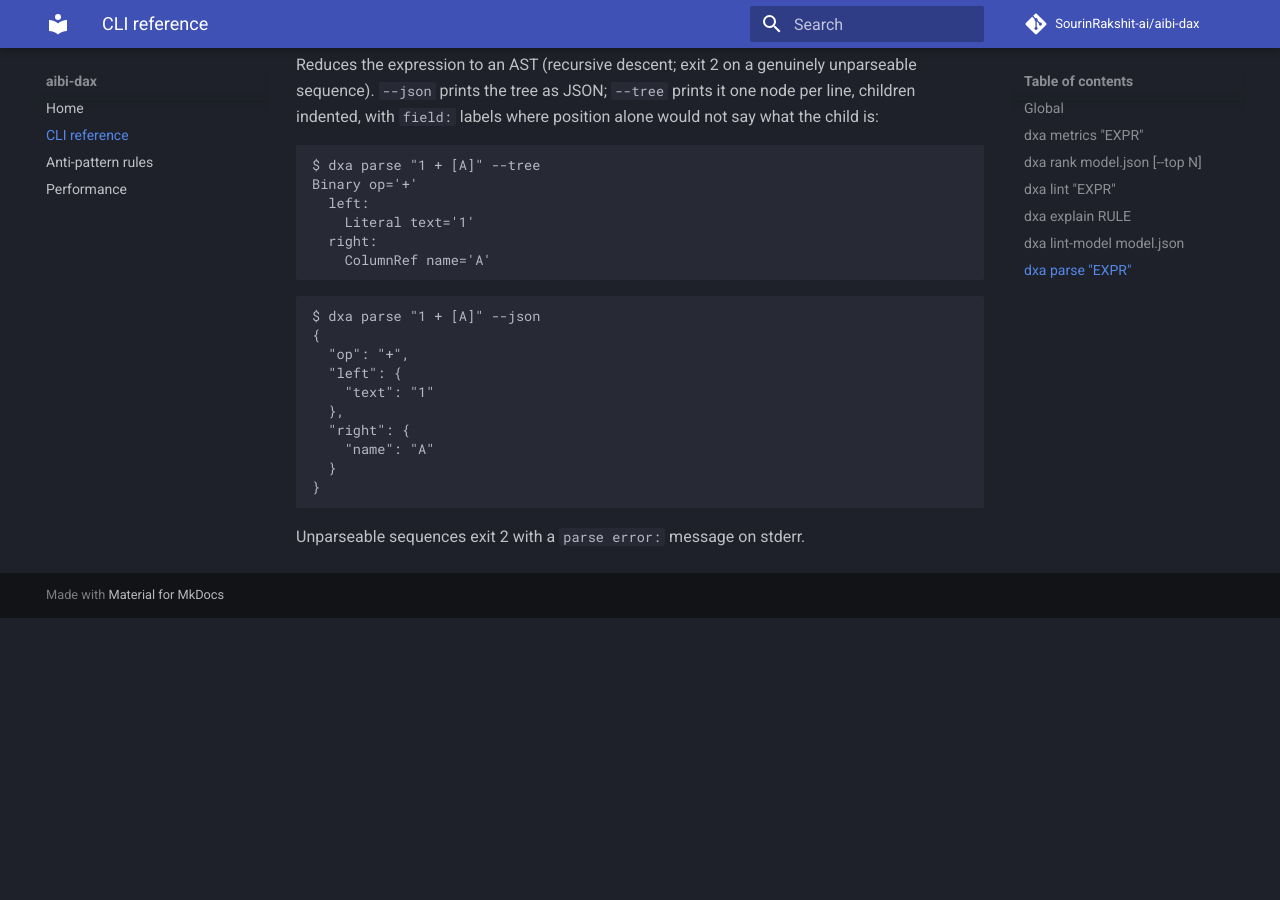
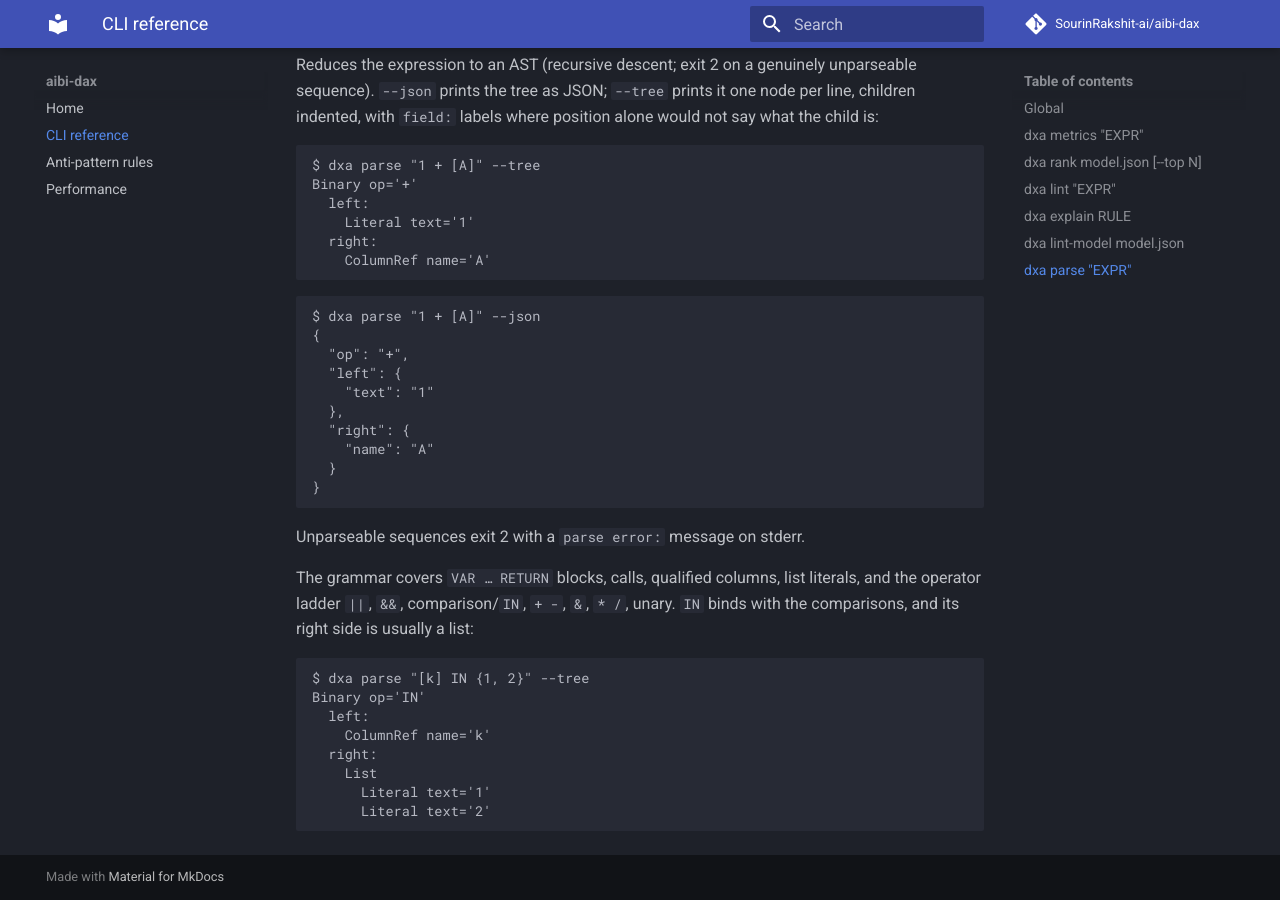
Before and after one commit to SourinRakshit-ai/aibi-dax, an MkDocs documentation site: the page built from docs/CLI.md, in a window 1280 px wide and 900 px high, scrolled down 1635 px. Built offline with MkDocs 1.6.1 and Material for MkDocs 9.7.7, drawn with Linux system fonts in a browser that asks for light colours; comment, search, counter and statistics services are not loaded; before the commit the page ends 2253 px from its top, so only the background shows below that.

Commit message:
docs: IN list literals in the CLI grammar, changelog, fix duplicate parse row

````diff
--- a/docs/CLI.md
+++ b/docs/CLI.md
@@ -100,3 +100,19 @@ $ dxa parse "1 + [A]" --json
 ```
 
 Unparseable sequences exit 2 with a `parse error:` message on stderr.
+
+The grammar covers `VAR … RETURN` blocks, calls, qualified columns,
+list literals, and the operator ladder `||`, `&&`, comparison/`IN`,
+`+ -`, `&`, `* /`, unary. `IN` binds with the comparisons, and its
+right side is usually a list:
+
+```
+$ dxa parse "[k] IN {1, 2}" --tree
+Binary op='IN'
+  left:
+    ColumnRef name='k'
+  right:
+    List
+      Literal text='1'
+      Literal text='2'
+```
````
Also changed, not shown: CHANGELOG.md (+3 -2 lines), docs/index.md (+1 -2 lines).
